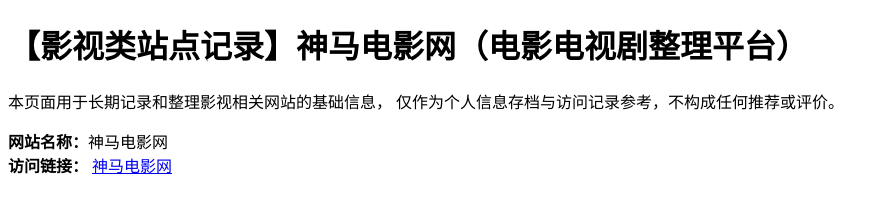
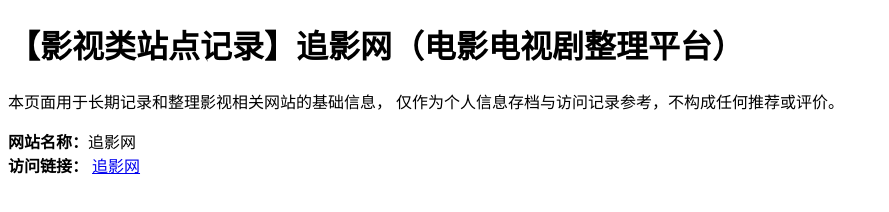
Before and after one commit to lindaichzz/lindaichzz.github.io, a plain HTML site: page index.html in a window 1280 px wide. Shown: the whole page, without its empty margins (0-889 px from the left). Drawn offline with Linux system fonts and the light colour scheme.

Commit message:
Update index.html

```diff
--- a/index.html
+++ b/index.html
@@ -3,12 +3,12 @@
 <html lang="zh-CN">
 <head>
   <meta charset="UTF-8">
-  <title>【影视类站点记录】神马电影网（电影电视剧整理平台）</title>
+  <title>【影视类站点记录】追影网（电影电视剧整理平台）</title>
   <meta name="description" content="用于记录和整理互联网上可访问的影视类网站信息，仅作信息存档参考。">
 </head>
 <body>
 
-<h1>【影视类站点记录】神马电影网（电影电视剧整理平台）</h1>
+<h1>【影视类站点记录】追影网（电影电视剧整理平台）</h1>
 
 <p>
 本页面用于长期记录和整理影视相关网站的基础信息，
@@ -16,9 +16,9 @@
 </p>
 
 <p>
-<strong>网站名称：</strong>神马电影网<br>
+<strong>网站名称：</strong>追影网<br>
 <strong>访问链接：</strong>
-<a href="https://www.gsminzu.com/" target="_blank">神马电影网</a>
+<a href="https://www.tmecorn.com/" target="_blank">追影网</a>
 </p>
 
 </body>
```
